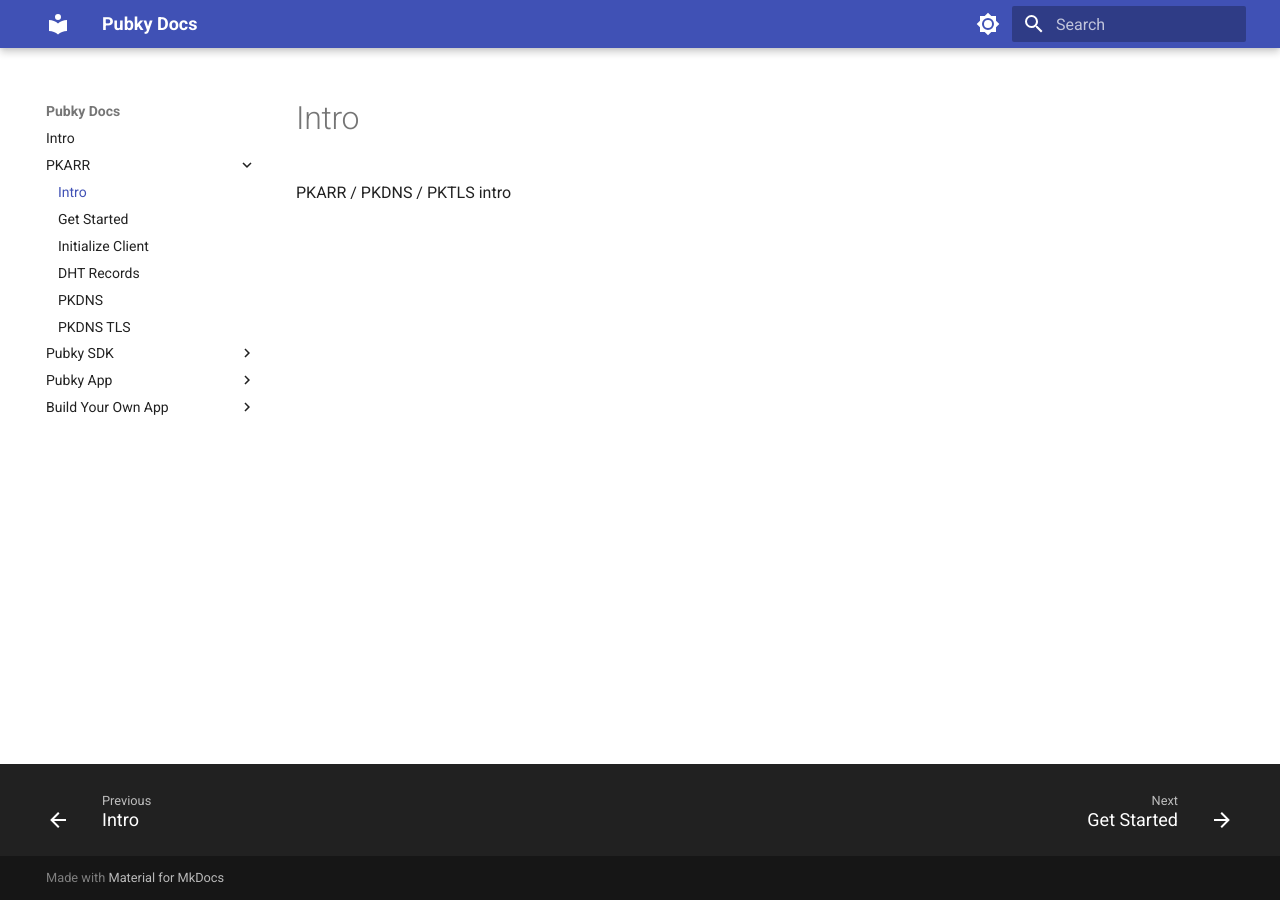
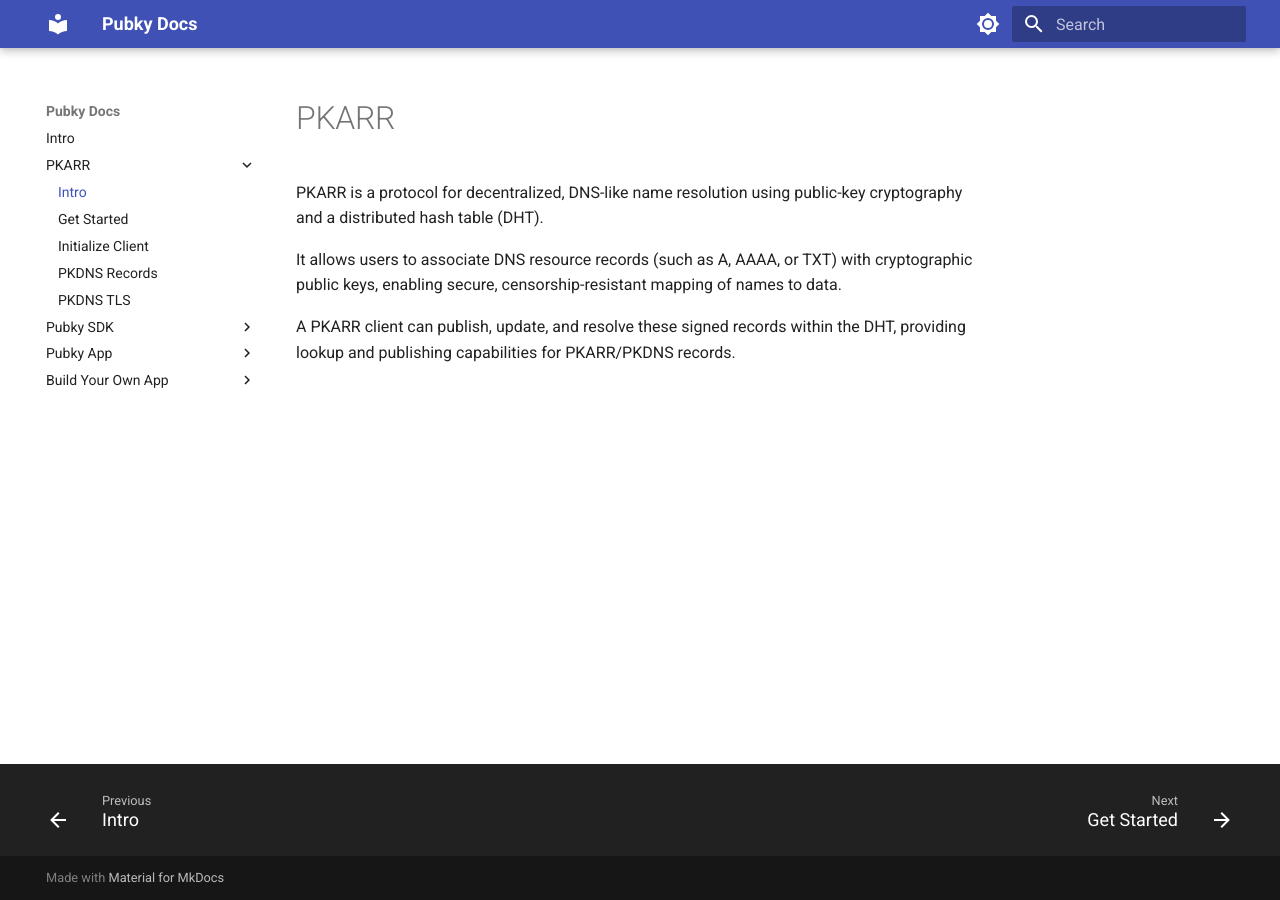
Before and after one commit to ok300/pk-docs, an MkDocs documentation site: the page built from docs/00_pkarr/00_intro.md, in a window 1280 px wide. Built offline with MkDocs 1.6.1 and Material for MkDocs 9.7.7, drawn with Linux system fonts in a browser that asks for light colours.

Commit message:
Re-organize PKARR and DHT section

```diff
--- a/docs/00_pkarr/00_intro.md
+++ b/docs/00_pkarr/00_intro.md
@@ -1 +1,7 @@
-PKARR / PKDNS / PKTLS intro
+#PKARR
+
+PKARR is a protocol for decentralized, DNS-like name resolution using public-key cryptography and a distributed hash table (DHT).
+
+It allows users to associate DNS resource records (such as A, AAAA, or TXT) with cryptographic public keys, enabling secure, censorship-resistant mapping of names to data.
+
+A PKARR client can publish, update, and resolve these signed records within the DHT, providing lookup and publishing capabilities for PKARR/PKDNS records.
--- a/mkdocs.yml
+++ b/mkdocs.yml
@@ -25,8 +25,7 @@
       - Intro: 00_pkarr/00_intro.md
       - Get Started: 00_pkarr/01_get_started.md
       - Initialize Client: 00_pkarr/02_init_client.md
-      - DHT Records: 00_pkarr/07_dht_records.md
-      - PKDNS: 00_pkarr/08_pkdns.md
+      - PKDNS Records: 00_pkarr/08_pkdns_records.md
       - PKDNS TLS: 00_pkarr/09_pkdns_tls.md
   - Pubky SDK:
       - Intro: 01_pubky_sdk/00_intro.md
```
Also changed, not shown: docs/00_pkarr/08_pkdns.md (deleted, +0 -1 lines), docs/00_pkarr/08_pkdns_records.md (renamed from docs/00_pkarr/07_dht_records.md, +4 -1 lines), 1 other file.
